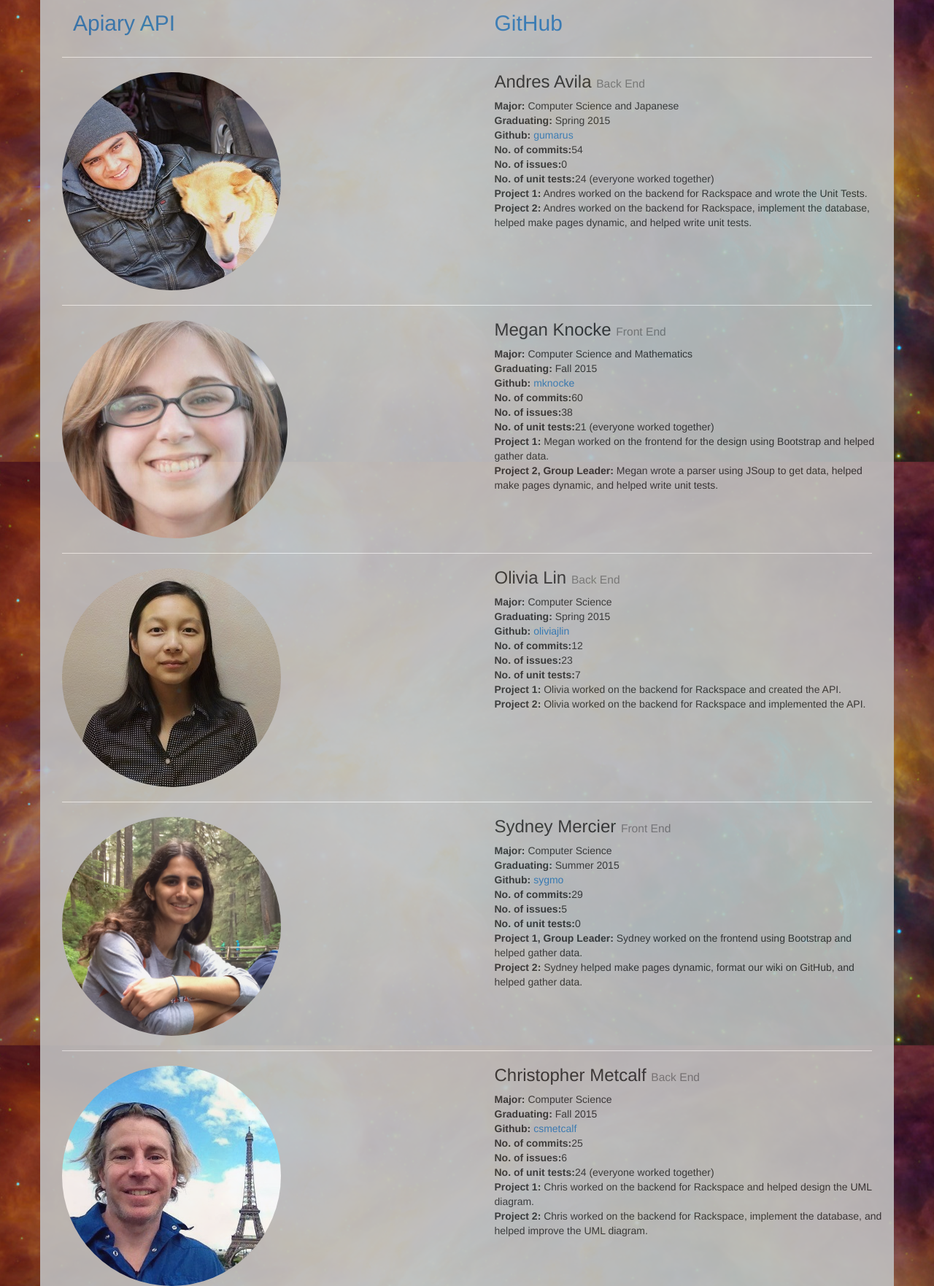
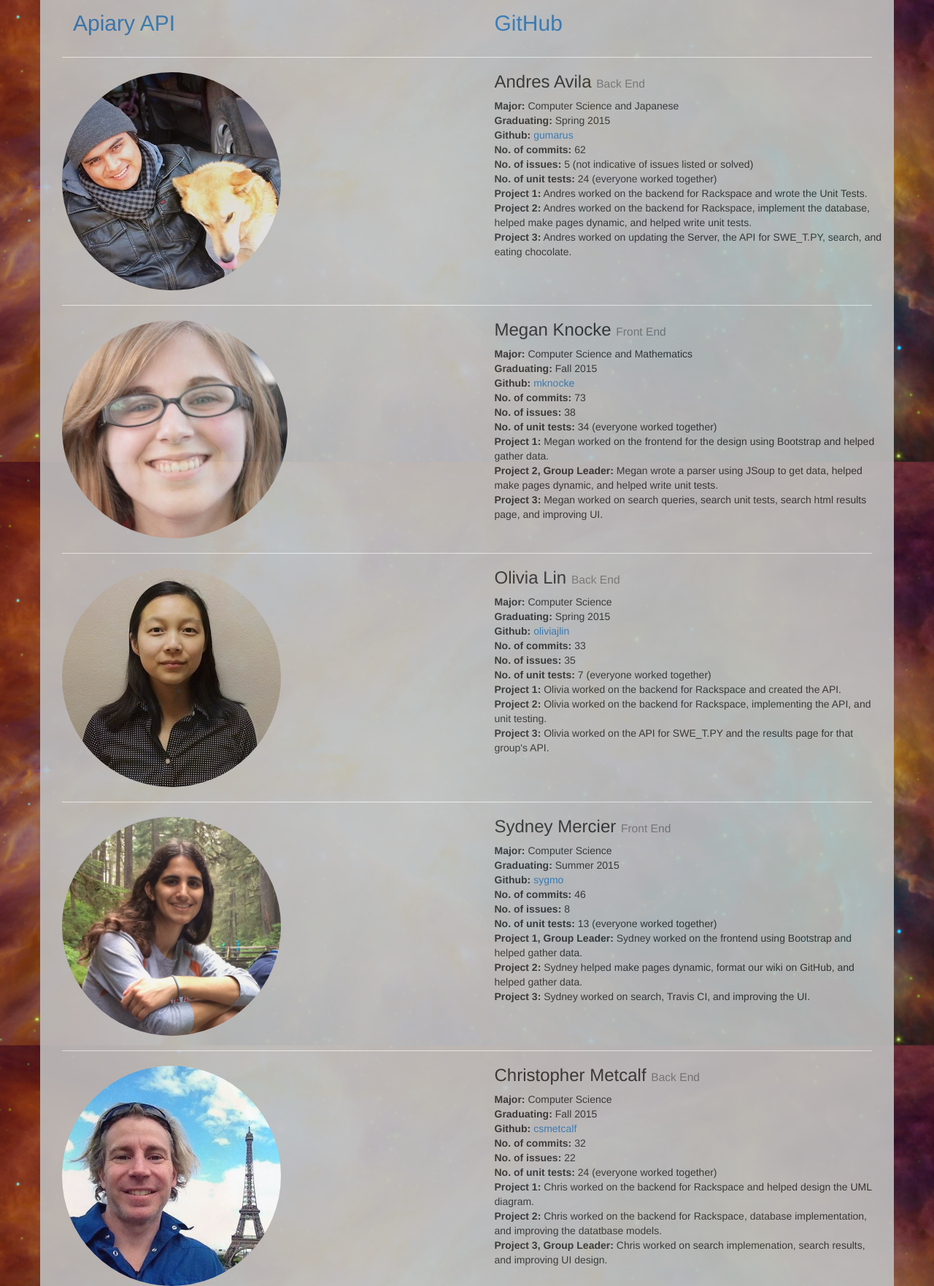
Before and after one commit to sygmo/cs373-idb, a Flask app: page /aboutus in a window 1280 px wide. Shown: the part 167-1930 px from the top of the page at 73% size. Run offline with Flask 2, Linux system fonts and the light colour scheme; some libraries are stand-ins or nearby versions.

Commit message:
updated about us

```diff
--- a/templates/aboutus.html
+++ b/templates/aboutus.html
@@ -48,15 +48,18 @@
 						<b>Graduating:</b> Spring 2015<br />
 						<b>Github:</b> <a href="https://github.com/gumarus">gumarus</a>
 						<br />
-						<b>No. of commits:</b>54
+						<b>No. of commits: </b>62
 						<br />
-						<b>No. of issues:</b>0
+						<b>No. of issues: </b>5 (not indicative of issues listed or solved)
 						<br />
-						<b>No. of unit tests:</b>24 (everyone worked together)
+						<b>No. of unit tests: </b>24 (everyone worked together)
 						<br />
 						<b>Project 1:</b> Andres worked on the backend for Rackspace and wrote the Unit Tests.
 						<br />
 						<b>Project 2:</b> Andres worked on the backend for Rackspace, implement the database, helped make pages dynamic, and helped write unit tests.
+						<br />
+						<b>Project 3:</b> Andres worked on updating the Server, the API for SWE_T.PY, search, and eating chocolate.
+
 				</div>
 			</div>
 			<hr />
@@ -72,15 +75,17 @@
 						<b>Graduating:</b> Fall 2015<br />
 						<b>Github:</b> <a href="https://github.com/mknocke">mknocke</a>
 						<br />
-						<b>No. of commits:</b>60
+						<b>No. of commits: </b>73
 						<br />
-						<b>No. of issues:</b>38
+						<b>No. of issues: </b>38
 						<br />
-						<b>No. of unit tests:</b>21 (everyone worked together)
+						<b>No. of unit tests: </b>34 (everyone worked together)
 						<br />
 						<b>Project 1:</b> Megan worked on the frontend for the design using Bootstrap and helped gather data.
 						<br />
 						<b>Project 2, Group Leader:</b> Megan wrote a parser using JSoup to get data, helped make pages dynamic, and helped write unit tests.
+						<br />
+						<b>Project 3:</b> Megan worked on search queries, search unit tests, search html results page, and improving UI.
 				</div>
 			</div>
 			<hr />
@@ -96,15 +101,17 @@
 						<b>Graduating:</b> Spring 2015<br />
 						<b>Github:</b> <a href="https://github.com/oliviajlin">oliviajlin</a>
 						<br />
-						<b>No. of commits:</b>12
+						<b>No. of commits: </b>33
 						<br />
-						<b>No. of issues:</b>23
+						<b>No. of issues: </b>35
 						<br />
-						<b>No. of unit tests:</b>7
+						<b>No. of unit tests: </b>7 (everyone worked together)
 						<br />
 						<b>Project 1:</b> Olivia worked on the backend for Rackspace and created the API.
 						<br />
-						<b>Project 2:</b> Olivia worked on the backend for Rackspace and implemented the API.
+						<b>Project 2:</b> Olivia worked on the backend for Rackspace, implementing the API, and unit testing.
+						<br />
+						<b>Project 3:</b> Olivia worked on the API for SWE_T.PY and the results page for that group's API.
 				</div>
 			</div>
 			<hr />
@@ -120,15 +127,17 @@
 						<b>Graduating:</b> Summer 2015<br />
 						<b>Github:</b> <a href="https://github.com/sygmo">sygmo</a>
 						<br />
-						<b>No. of commits:</b>29
+						<b>No. of commits: </b>46
 						<br />
-						<b>No. of issues:</b>5
+						<b>No. of issues: </b>8
 						<br />
-						<b>No. of unit tests:</b>0
+						<b>No. of unit tests: </b>13 (everyone worked together)
 						<br />
 						<b>Project 1, Group Leader:</b> Sydney worked on the frontend using Bootstrap and helped gather data.
 						<br />
 						<b>Project 2:</b> Sydney helped make pages dynamic, format our wiki on GitHub, and helped gather data.
+						<br />
+						<b>Project 3:</b> Sydney worked on search, Travis CI, and improving the UI.
 				</div>
 			</div>
 			<hr />
@@ -144,15 +153,17 @@
 						<b>Graduating:</b> Fall 2015<br />
 						<b>Github:</b> <a href="https://github.com/csmetcalf">csmetcalf</a>
 						<br />
-						<b>No. of commits:</b>25
+						<b>No. of commits: </b>32
 						<br />
-						<b>No. of issues:</b>6
+						<b>No. of issues: </b>22
 						<br />
-						<b>No. of unit tests:</b>24 (everyone worked together)
+						<b>No. of unit tests: </b>24 (everyone worked together)
 						<br />
 						<b>Project 1:</b> Chris worked on the backend for Rackspace and helped design the UML diagram.
 						<br />
-						<b>Project 2:</b> Chris worked on the backend for Rackspace, implement the database, and helped improve the UML diagram.
+						<b>Project 2:</b> Chris worked on the backend for Rackspace, database implementation, and improving the datatbase models.
+						<br />
+						<b>Project 3, Group Leader:</b> Chris worked on search implemenation, search results, and improving UI design.
 				</div>
 			</div>
 		</div>
```
